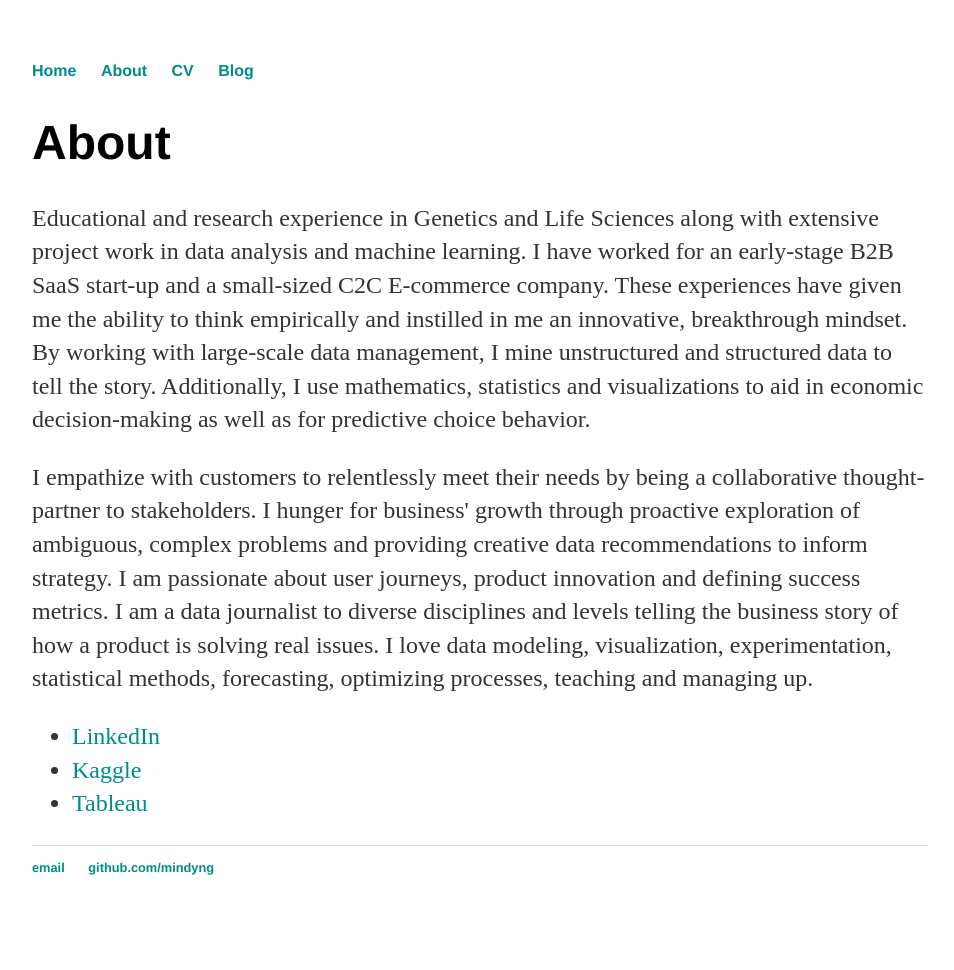
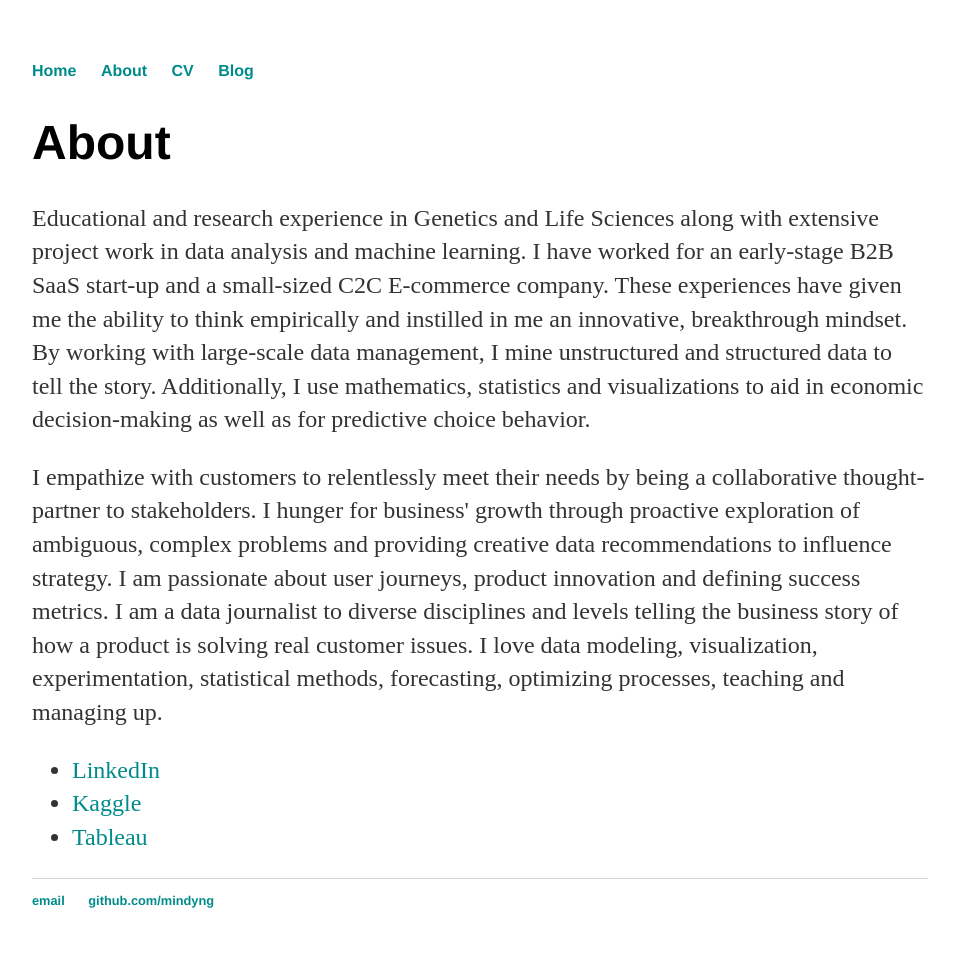
Before and after one commit to mindyng/mindyng.github.io, a Jekyll site: the page built from about/index.html, in a window 1280 px wide. Shown: the whole page, without its empty margins (160-1114 px from the left). Built offline with Jekyll 4.4.1, drawn with Linux system fonts in a browser that asks for light colours; before the commit the page ends 937 px from its top, so only the background shows below that.

Commit message:
Update index.html

```diff
--- a/about/index.html
+++ b/about/index.html
@@ -36,8 +36,8 @@ a:active {
 				Additionally, I use mathematics, statistics and visualizations to aid in economic decision-making as well as for predictive choice behavior.<p>
 
 			<p>I empathize with customers to relentlessly meet their needs by being a collaborative thought-partner to stakeholders.
-				I hunger for business' growth through proactive exploration of ambiguous, complex problems and providing creative data recommendations to inform strategy.
-				I am passionate about user journeys, product innovation and defining success metrics. I am a data journalist to diverse disciplines and levels telling the business story of how a product is solving real issues.
+				I hunger for business' growth through proactive exploration of ambiguous, complex problems and providing creative data recommendations to influence strategy.
+				I am passionate about user journeys, product innovation and defining success metrics. I am a data journalist to diverse disciplines and levels telling the business story of how a product is solving real customer issues.
 				I love data modeling, visualization, experimentation, statistical methods, forecasting, optimizing processes, teaching and managing up.</p>
 
 			<ul class="contacts">
```
